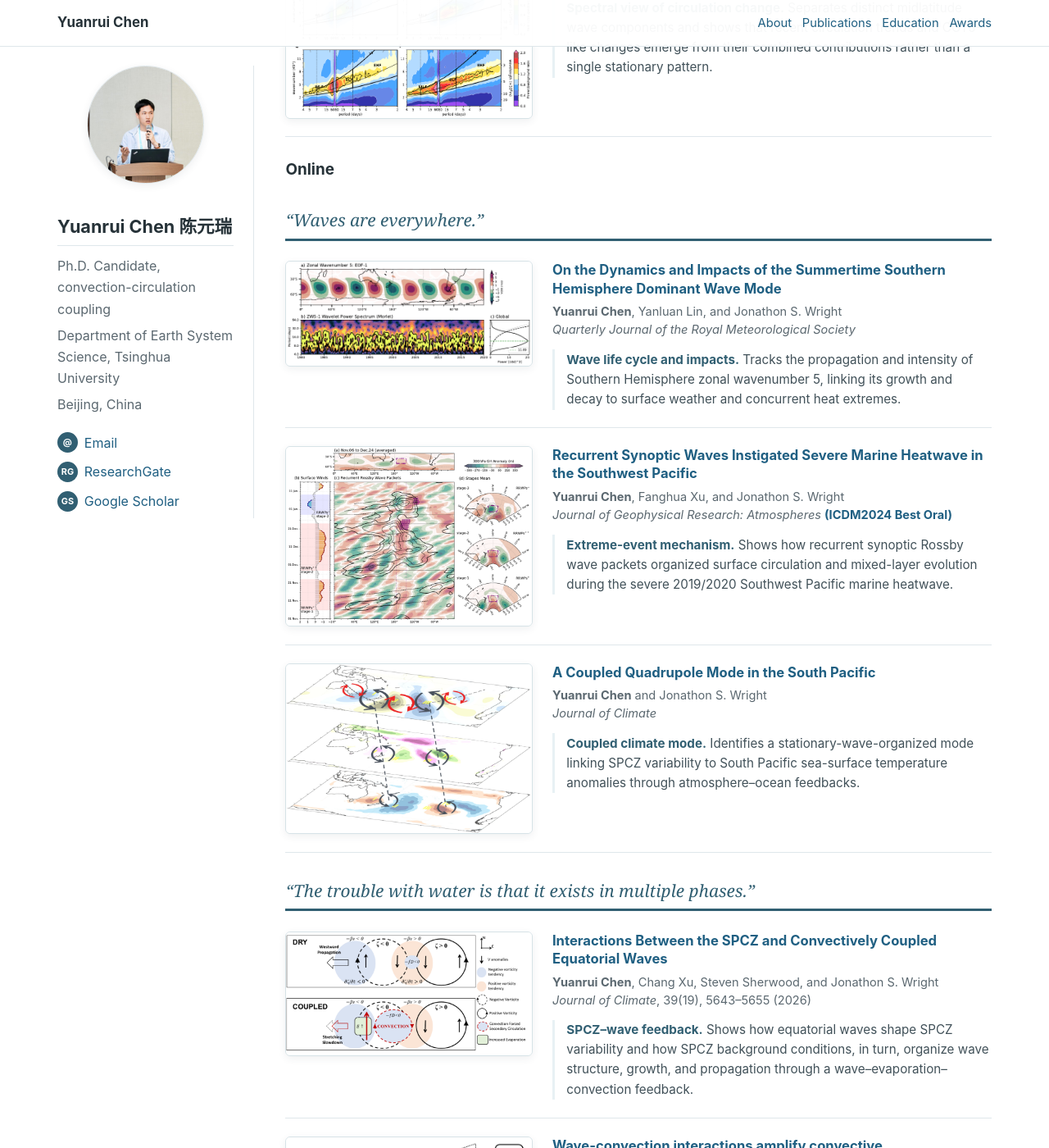
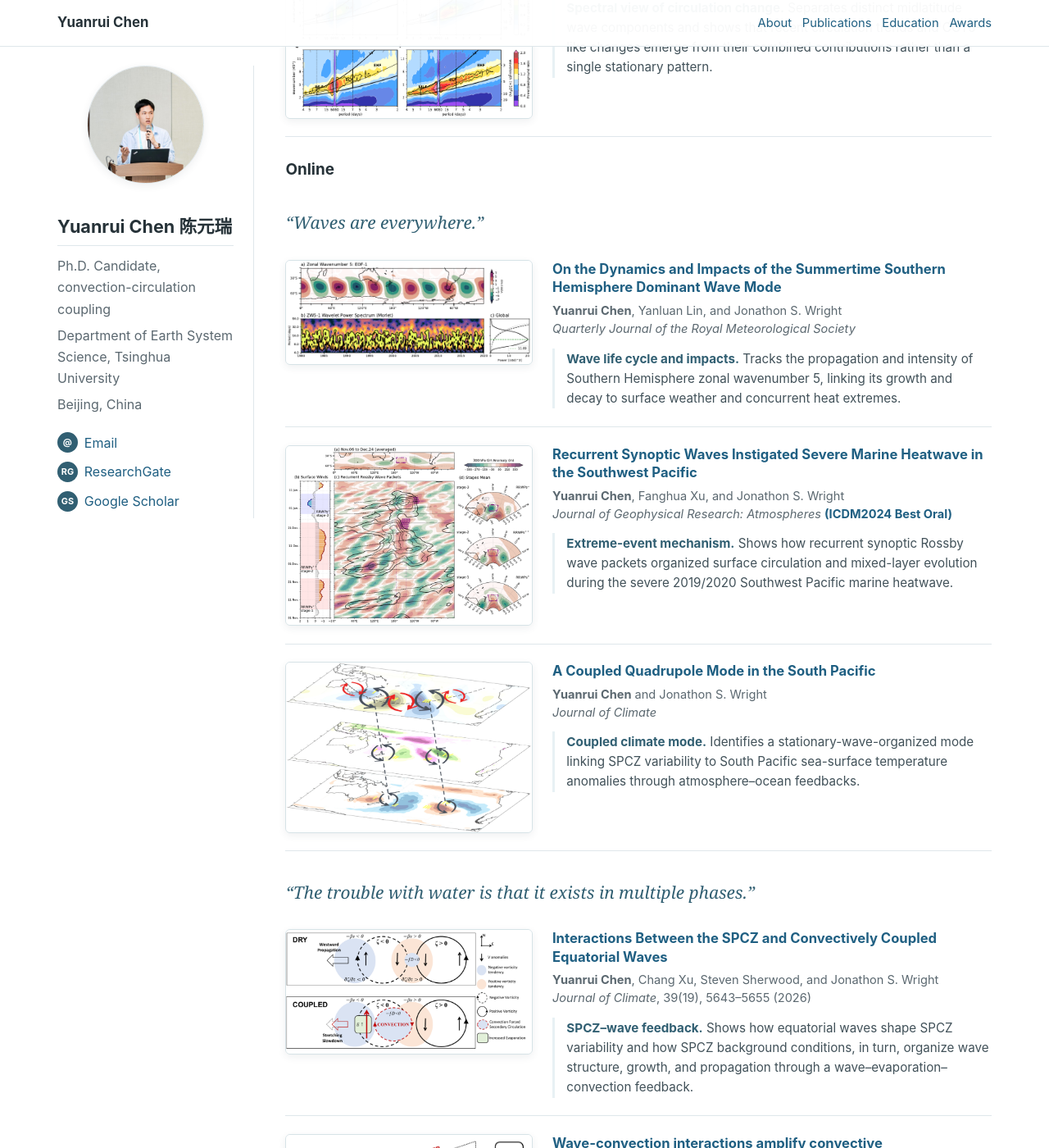
Before and after one commit to yuanruichen/yuanruichen.github.io, a Jekyll site: the page built from index.md, in a window 1280 px wide and 1400 px high, scrolled down 687 px. Shown: the whole window at 82% size. Built offline with Jekyll 4.4.1, drawn with Linux system fonts in a browser that asks for light colours.

Commit message:
Replace heavy publication rules with subtle motifs

```diff
--- a/assets/css/main.scss
+++ b/assets/css/main.scss
@@ -202,14 +202,24 @@ h3 {
 }
 
 .publication-theme {
-  margin: 2rem 0 .2rem;
-  padding-bottom: .45rem;
-  border-bottom: 3px solid var(--accent);
+  margin: 2.2rem 0 .55rem;
   color: var(--accent);
   font-family: Georgia, "Times New Roman", serif;
   font-size: 1.3rem;
   font-weight: 400;
   line-height: 1.4;
+}
+
+.publication-theme__motif {
+  display: block;
+  width: 190px;
+  height: 30px;
+  margin-top: .25rem;
+  fill: none;
+  stroke: currentColor;
+  stroke-width: 1.5;
+  stroke-linecap: round;
+  opacity: .75;
 }
 
 .anchor {
```
